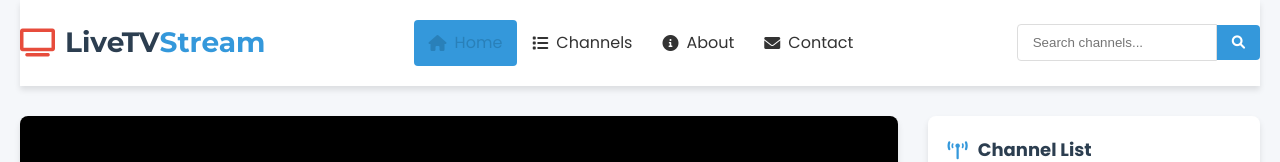
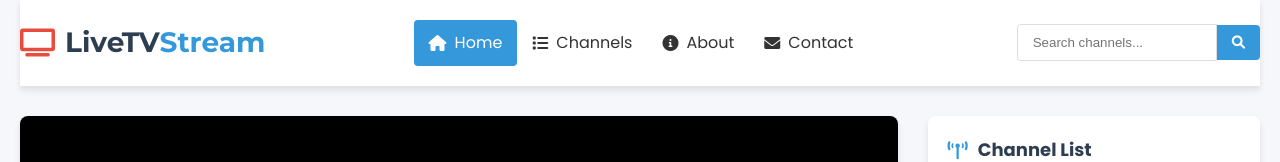
Before and after one commit to rsfjbd/Test2, a plain HTML site: page index.html in a window 1280 px wide. Shown: the top 162 px of the page. Drawn offline with Linux system fonts and the light colour scheme; a script that the page names is missing.

Commit message:
Update style.css

```diff
--- a/style.css
+++ b/style.css
@@ -80,7 +80,7 @@ body {
 
 .nav ul li a:hover, .nav ul li a.active {
     background-color: var(--primary-color);
-    color: #2980b9;
+    color: White;
 }
 
 .search-box {
```
